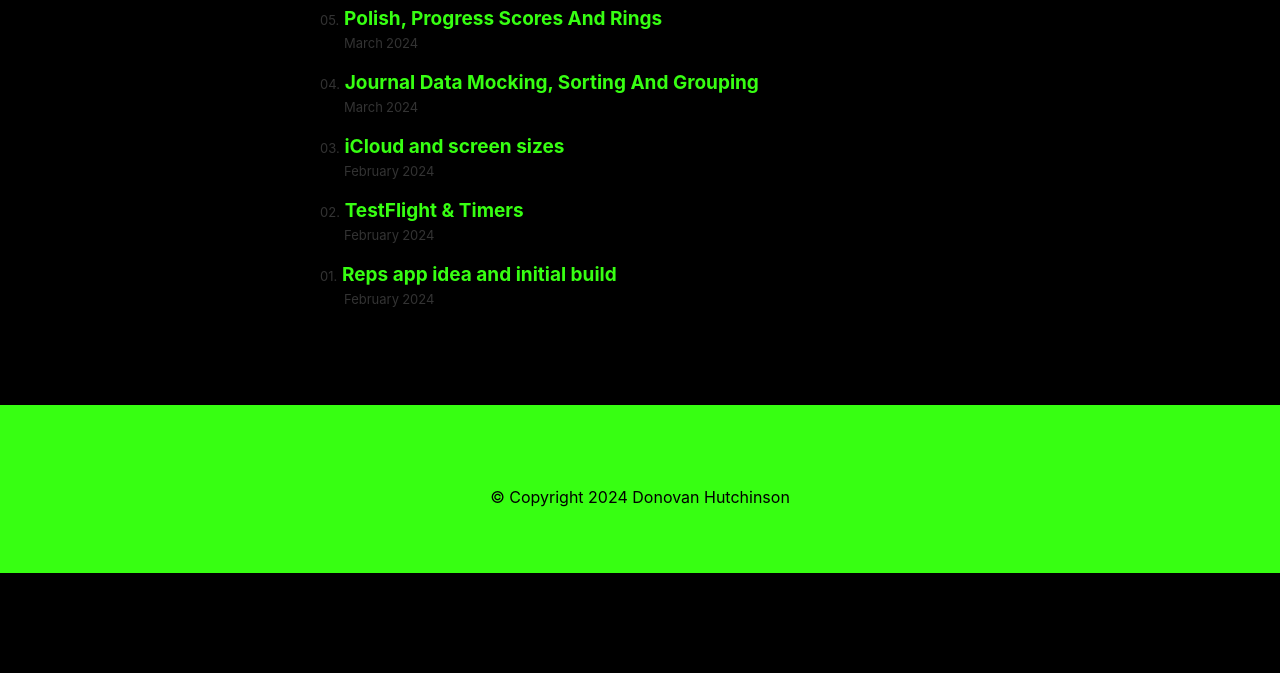
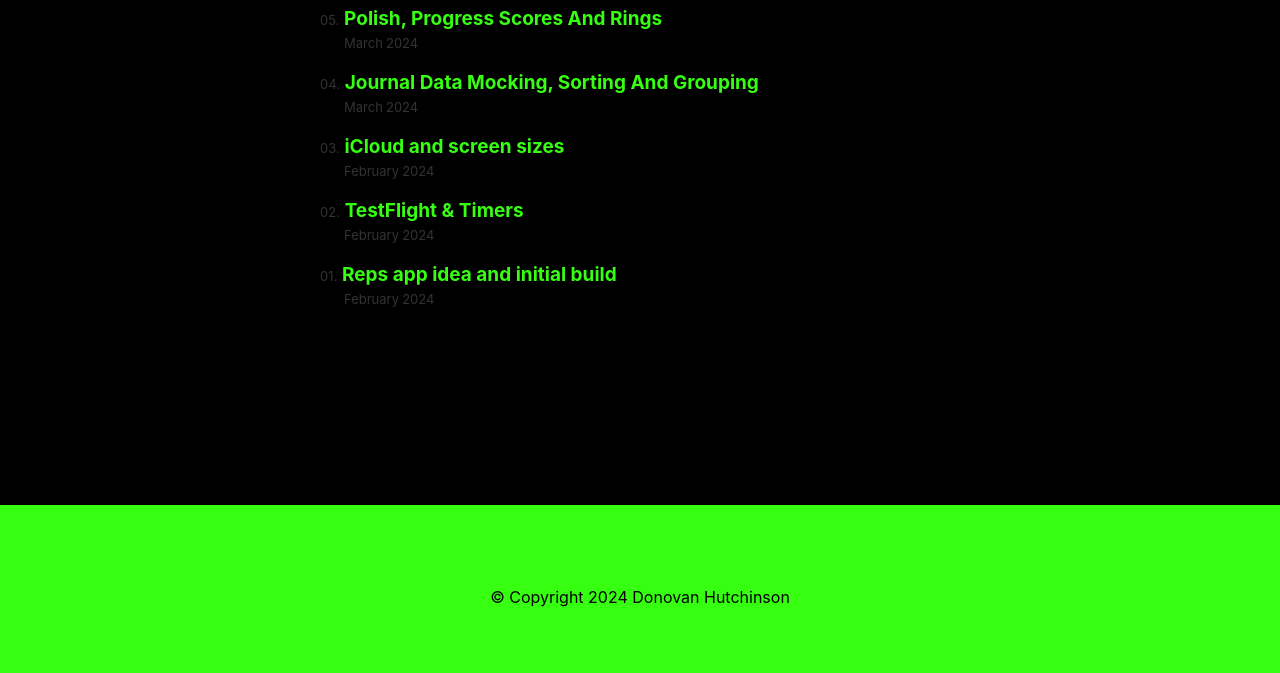
Before and after one commit to donovanh/reps-web, an Eleventy site: page content/blog.njk in a window 1280 px wide. Shown: the part 171-844 px from the top of the page. Before the commit the page ends 800 px from the top, so only its background shows below. Built offline with nearby package versions, Linux system fonts and the light colour scheme; Eleventy itself is replaced by a stand-in of ours; files that its build step writes are made by us from their sources.

Commit message:
min-height

```diff
--- a/public/css/index.css
+++ b/public/css/index.css
@@ -58,6 +58,7 @@ html {
 main {
     max-width: 60em;
     margin: 0 auto;
+    min-height: calc(100vh - 18em);
 }
 
 
```
